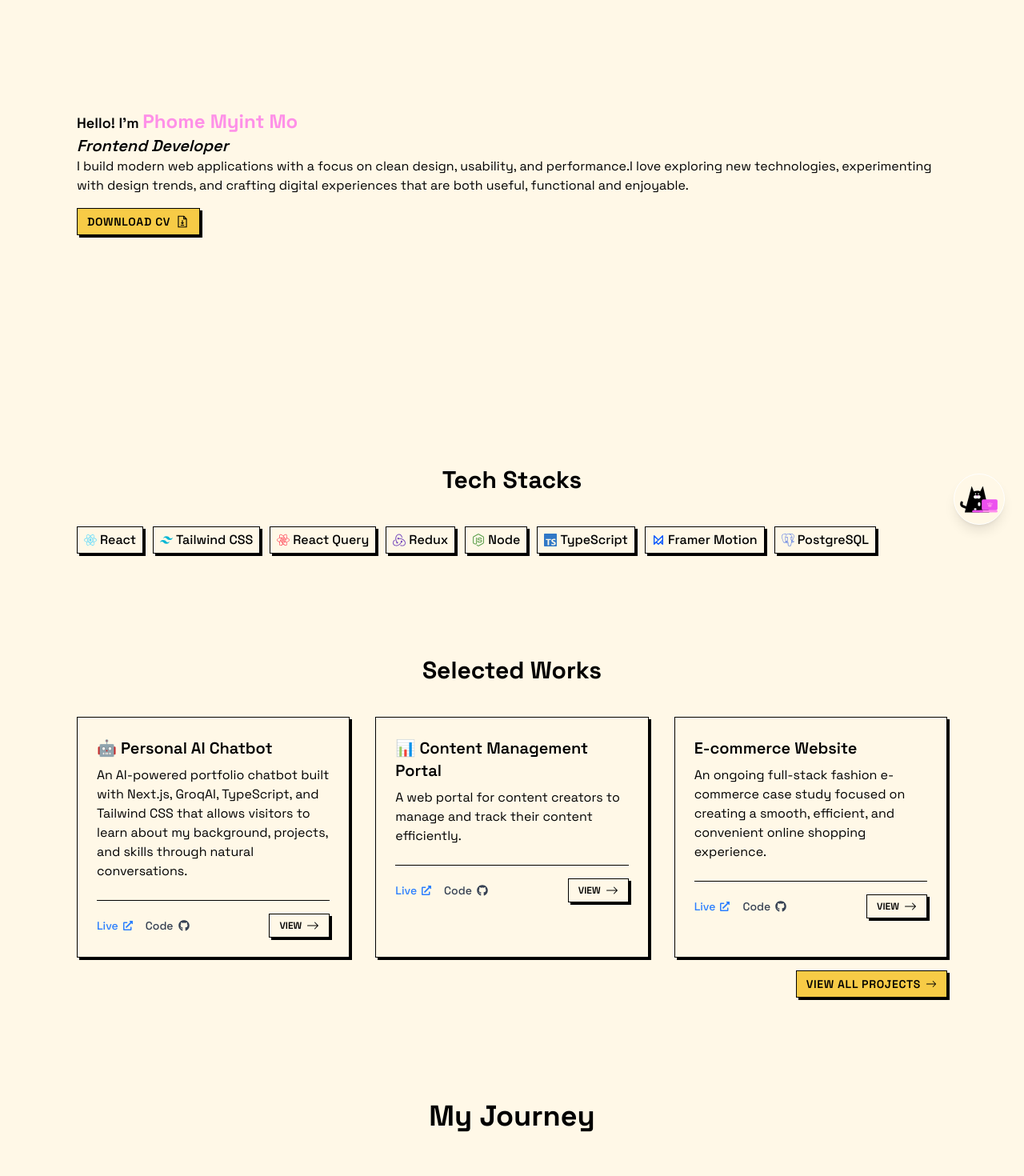
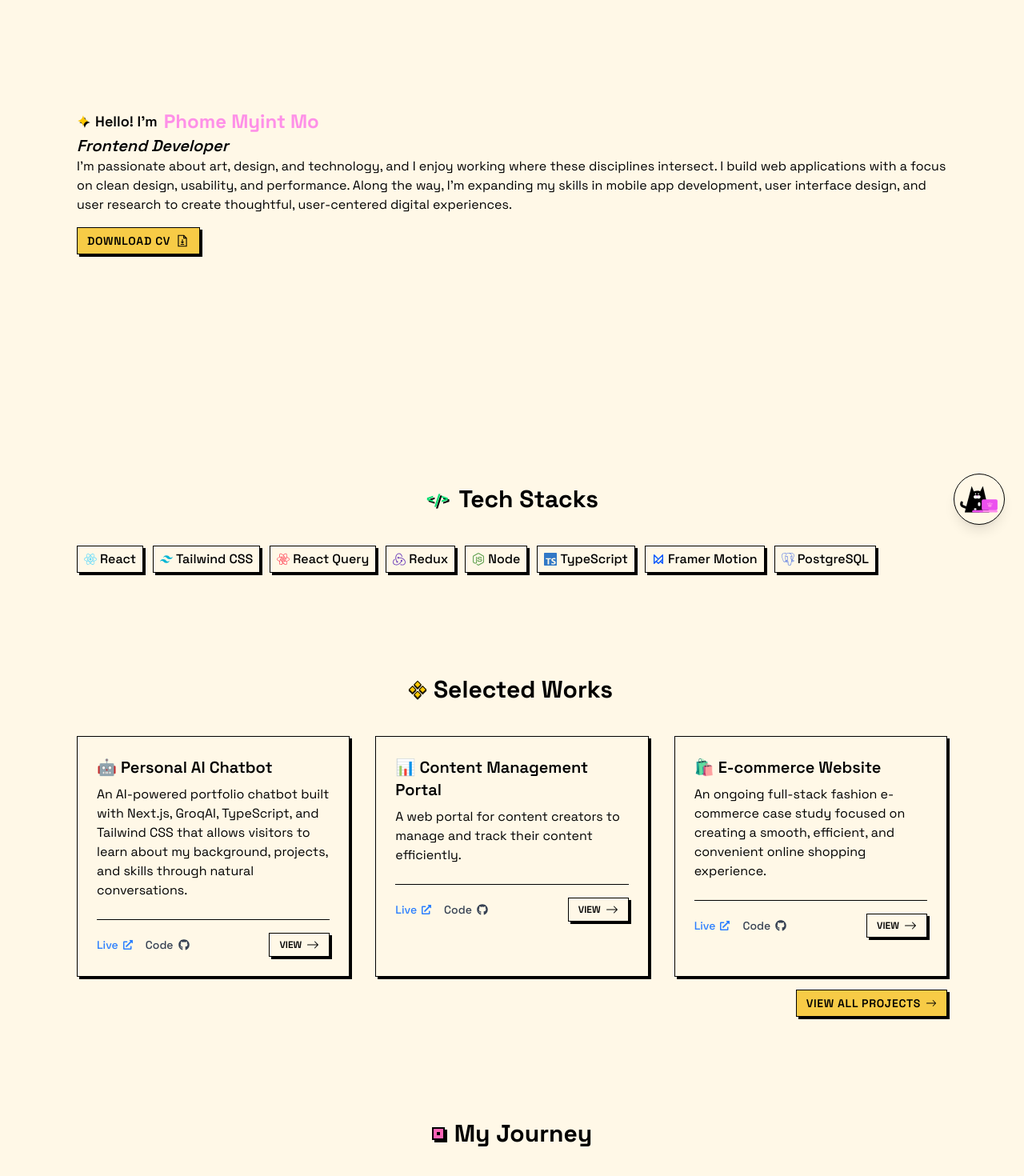
Before and after one commit to PhomeMyintMo/phomemyintmo-portfolio, a React (Vite) app: page / in a window 1280 px wide. Shown: the part 120-1590 px from the top of the page at 80% size. Built offline with nearby package versions, Linux system fonts and the light colour scheme.

Commit message:
upgrade: icon, chat floating text

```diff
--- a/src/components/FloatingChat.tsx
+++ b/src/components/FloatingChat.tsx
@@ -1,16 +1,45 @@
 import { useNavigate } from "react-router-dom";
+import { useEffect, useState } from "react";
 
 const FloatingChat = () => {
   const navigate = useNavigate();
+  const [showHint, setShowHint] = useState(false);
+
+  useEffect(() => {
+    const hasSeenHint = localStorage.getItem("chat_hint_seen");
+
+    if (!hasSeenHint) {
+      setShowHint(true);
+
+      const timer = setTimeout(() => {
+        setShowHint(false);
+        localStorage.setItem("chat_hint_seen", "true");
+      }, 5000);
+
+      return () => clearTimeout(timer);
+    }
+  }, []);
+
   return (
+    <div className="fixed bottom-6 right-6 z-50 flex flex-col items-end gap-2">
+
+      {/* Tooltip */}
+      {showHint && (
+        <div className="bg-white border px-3 py-2 text-sm font-semibold animate-bounce">
+          Ask AI about me
+        </div>
+      )}
+
+      {/* Button */}
       <button
         title="Ask AI about me"
-            onClick={() => navigate("/chat")
-            } className="fixed bottom-6 right-6 z-50 flex h-12 w-12 md:h-16 md:w-16 items-center justify-center bg-background border shadow-lg rounded-full  text-white hover:scale-105 transition"
+        onClick={() => navigate("/chat")}
+        className="flex h-12 w-12 md:h-16 md:w-16 items-center justify-center bg-background border shadow-lg rounded-full hover:scale-105 transition"
       >
         <img src="/CatTyping.svg" />
       </button>
-    )
-}
+    </div>
+  );
+};
 
 export default FloatingChat;
--- a/src/sections/Experience.tsx
+++ b/src/sections/Experience.tsx
@@ -25,10 +25,13 @@ const Experience = () => {
 
   return (
     <section ref={ref} id="my-journey" className="section">
-      <div>
-        <h2 className="mb-16 text-center text-4xl font-bold">
-          My Journey
-        </h2>
+   <div>
+  <h2 className="text-3xl font-bold mb-10 text-center flex items-center justify-center gap-3">
+    <span className="flex items-center justify-center w-4 h-4 bg-pink-400 border-2 border-black shadow-[3px_3px_0px_black]">
+      <span className="w-1 h-1 bg-black" />
+    </span>
+    My Journey
+  </h2>
 
         <div className="relative border-l-2 border-border pl-8">
           {experiences.map((exp, index) => (
--- a/src/sections/Home.tsx
+++ b/src/sections/Home.tsx
@@ -8,21 +8,30 @@ const Home = () => {
     <section
       ref={ref}
       id="home"
-      className=" bg-background space-y-4 flex flex-col justify-center text-center py-40"
+      className="space-y-4 flex flex-col justify-center text-center py-40"
     >
 
       <div className="text-left">
-        <h5 className="font-semibold text-lg">Hello! I'm <span className="text-secondary font-bold text-xl sm:text-2xl"> Phome Myint Mo</span></h5>
-        <h2 className="text-lg sm:text-xl font-semibold italic">Frontend Developer</h2>
+        <h5 className="font-semibold text-lg flex items-center gap-2">
+          <span className="text-yellow-400 text-lg drop-shadow-[2px_2px_0_black]">
+            ✦
+          </span>
+
+          Hello! I'm
+
+          <span className="text-secondary font-bold text-xl sm:text-2xl">
+            Phome Myint Mo
+          </span>
+        </h5>       <h2 className="text-lg sm:text-xl font-semibold italic">Frontend Developer</h2>
         <p>
-          I build modern web applications with a focus on clean design, usability, and
-          performance.I love exploring new technologies, experimenting with design
-          trends, and crafting digital experiences that are both useful, functional and enjoyable.
+          I’m passionate about art, design, and technology, and I enjoy working where these disciplines
+          intersect. I build web applications with a focus on clean design, usability, and performance.
+          Along the way, I’m expanding my skills in mobile app development, user interface design, and user research to create thoughtful, user-centered digital experiences.
         </p>
       </div>
       <div className="flex gap-4">
         <a
-          href="/CV/PhomeMyintMo-CV.pdf"
+          href="/CV/Resume-PhomeMyintMo.pdf"
           download
           className="inline-flex items-center gap-1.5 px-3 py-1.5 text-sm font-semibold border shadow-[var(--shadow-brutal)] bg-primary hover:translate-x-[1px] hover:translate-y-[1px] hover:shadow-[1px_1px_0px_0px_rgba(0,0,0,1)] transition-all active:translate-x-[2px] active:translate-y-[2px] active:shadow-none uppercase tracking-wider"
         >
--- a/src/sections/Projects.tsx
+++ b/src/sections/Projects.tsx
@@ -85,9 +85,9 @@ export const projects = [
   },
   {
     id: "ecommerce-website",
-    title: "E-commerce Website",
-description:
-  "An ongoing full-stack fashion e-commerce case study focused on creating a smooth, efficient, and convenient online shopping experience.",    detailedDescription: "This personal case study explores the challenges of online clothing shopping in Myanmar, where many small businesses rely on Facebook, a platform that currently requires a VPN to access. This dependency makes browsing products, communicating with sellers, and completing purchases slow and inconvenient. I designed and developed a modern e-commerce platform that enables small clothing businesses to manage their own online storefronts, allowing customers to browse products, search by category, and add items to their cart.",
+    title: "🛍️ E-commerce Website",
+    description:
+      "An ongoing full-stack fashion e-commerce case study focused on creating a smooth, efficient, and convenient online shopping experience.", detailedDescription: "This personal case study explores the challenges of online clothing shopping in Myanmar, where many small businesses rely on Facebook, a platform that currently requires a VPN to access. This dependency makes browsing products, communicating with sellers, and completing purchases slow and inconvenient. I designed and developed a modern e-commerce platform that enables small clothing businesses to manage their own online storefronts, allowing customers to browse products, search by category, and add items to their cart.",
     liveLink: "https://e-commerce-phome.vercel.app/",
     codeLink: "https://github.com/PhomeMyintMo/e-commerce",
     techStack: [{ name: "React", icon: <FaReact />, color: "text-[#61DAFB]", },
@@ -102,7 +102,7 @@ description:
     features: ["Product browsing with category and search filtering",
       "Persistent shopping cart with local storage", "Responsive UI optimized for mobile shopping",
       "Image hosting and optimization with ImageKit", "RESTful API built with Express and Prisma",
-      ],
+    ],
   }
 
 ];
@@ -113,13 +113,20 @@ const Projects = () => {
   return (
     <section id="projects" className="section" ref={ref}>
       <div className="flex flex-col">
-        <h2 className="text-3xl font-bold mb-10 text-center">Selected Works</h2>
-
+       <h2 className="text-3xl font-bold mb-10 text-center flex items-center justify-center gap-3">
+  <span className="grid grid-cols-2 gap-[2px] w-4 h-4 rotate-45">
+    <span className="bg-yellow-400 border border-black shadow-[1px_1px_0_black]" />
+    <span className="bg-yellow-400 border border-black shadow-[1px_1px_0_black]" />
+    <span className="bg-yellow-400 border border-black shadow-[1px_1px_0_black]" />
+    <span className="bg-yellow-400 border border-black shadow-[1px_1px_0_black]" />
+  </span>
+  Selected Works
+</h2>
         <div className="grid md:grid-cols-2 lg:grid-cols-3 gap-8">
           {displayProjects.map((project, index) => (
             <div
               key={index}
-              className="p-6 shadow-[var(--shadow-brutal)] border text-start hover:scale-105 transition-transform"
+              className="p-6 shadow-[var(--shadow-brutal)] bg-background border text-start hover:scale-105 transition-transform"
             >
               <h3 className="text-xl font-semibold mb-2">{project.title}</h3>
               <p className="mb-4">{project.description}</p>
--- a/src/sections/Skills.tsx
+++ b/src/sections/Skills.tsx
@@ -17,8 +17,12 @@ const Skills = () => {
   const ref = useReveal<HTMLElement>();
   return (
     <section ref={ref} id="skills" className="section">
-      <h2 className="text-3xl font-bold mb-10 text-center">Tech Stacks</h2>
-
+ <h2 className="text-3xl font-bold mb-10 text-center flex items-center justify-center gap-3">
+  <span className="text-green-400 text-lg drop-shadow-[2px_2px_0_black]">
+  {"</>"}
+</span>
+  Tech Stacks
+</h2>
       <div className="space-y-6">
 
       <div className="flex flex-wrap justify-left gap-3">
```
Also changed, not shown: src/App.css (line endings or trailing spaces), 1 other file (tests, documents, lock files or other folders). Lines whose indentation alone changed are shown as unchanged.
